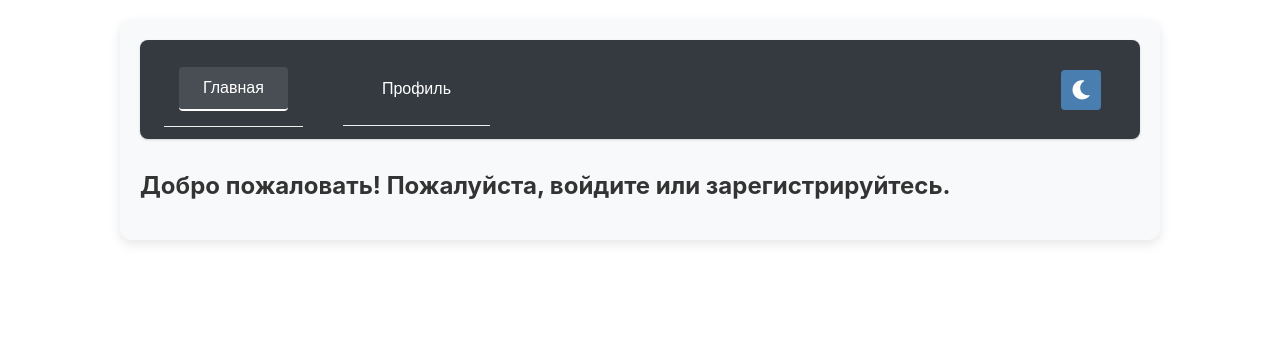
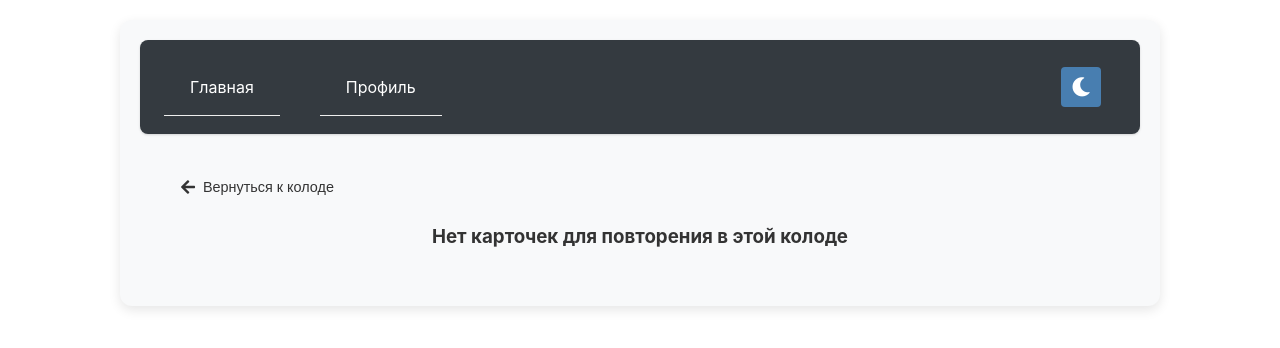
Before and after one commit to okarin2033/cardy_front, a React (Create React App) app: page /deck/1/review in a window 1280 px wide. Shown: the top 348 px of the page. Built offline with nearby package versions, Linux system fonts and the light colour scheme; no server answers.

Commit message:
Добавление React Router

```diff
--- a/src/App.css
+++ b/src/App.css
@@ -39,3 +39,15 @@
 .learn-button:hover {
   background-color: #45a049;
 }
+
+.navbar ul li a {
+  text-decoration: none;
+  color: inherit;
+  padding: 0.5rem 1rem;
+  border-radius: 4px;
+  cursor: pointer;
+}
+
+.navbar ul li a.active {
+  background-color: rgba(255, 255, 255, 0.1);
+}
--- a/src/App.js
+++ b/src/App.js
@@ -1,5 +1,6 @@
 // src/App.js
-import React, { useState, useContext } from 'react';
+import React, { useContext } from 'react';
+import { Routes, Route, useNavigate, Link, useLocation } from 'react-router-dom';
 import DeckList from './components/DeckList';
 import CardList from './components/CardList';
 import Review from './components/Review';
@@ -9,48 +10,24 @@ import { AuthContext } from './context/AuthContext';
 import { ThemeProvider, useTheme } from './context/ThemeContext';
 
 const AppContent = () => {
-  const [currentTab, setCurrentTab] = useState('home');
-  const [selectedDeckId, setSelectedDeckId] = useState(null);
-  const [isLearningMode, setIsLearningMode] = useState(false);
   const { auth } = useContext(AuthContext);
   const { isDarkMode, toggleTheme } = useTheme();
-
-  const handleSelectDeck = (deckId) => {
-    setSelectedDeckId(deckId);
-    setCurrentTab('deck');
-  };
-
-  const handleReviewDeck = (deckId) => {
-    setSelectedDeckId(deckId);
-    setIsLearningMode(false);
-    setCurrentTab('review');
-  };
-
-  const handleLearnDeck = (deckId) => {
-    setSelectedDeckId(deckId);
-    setIsLearningMode(true);
-    setCurrentTab('review');
-  };
+  const navigate = useNavigate();
+  const location = useLocation();
 
   return (
     <div className={`app-container ${isDarkMode ? 'dark-theme' : ''}`}>
       <nav className="navbar">
         <ul>
           <li>
-            <button
-              className={currentTab === 'home' ? 'active' : ''}
-              onClick={() => setCurrentTab('home')}
-            >
+            <Link to="/" className={location.pathname === '/' ? 'active' : ''}>
               Главная
-            </button>
+            </Link>
           </li>
           <li>
-            <button
-              className={currentTab === 'profile' ? 'active' : ''}
-              onClick={() => setCurrentTab('profile')}
-            >
+            <Link to="/profile" className={location.pathname === '/profile' ? 'active' : ''}>
               Профиль
-            </button>
+            </Link>
           </li>
           <li className="theme-toggle">
             <button onClick={toggleTheme}>
@@ -64,38 +41,28 @@ const AppContent = () => {
         </ul>
       </nav>
 
-      {currentTab === 'home' && auth.isAuthenticated && (
-        <DeckList
-          onSelectDeck={handleSelectDeck}
-          onReviewDeck={handleReviewDeck}
-          onLearnDeck={handleLearnDeck}
+      <Routes>
+        <Route
+          path="/"
+          element={
+            auth.isAuthenticated ? (
+              <DeckList
+                onSelectDeck={(deckId) => navigate(`/deck/${deckId}`)}
+                onReviewDeck={(deckId) => navigate(`/deck/${deckId}/review`)}
+                onLearnDeck={(deckId) => navigate(`/deck/${deckId}/learn`)}
+              />
+            ) : (
+              <div className="welcome-message">
+                <h2>Добро пожаловать! Пожалуйста, войдите или зарегистрируйтесь.</h2>
+              </div>
+            )
+          }
         />
-      )}
-      {currentTab === 'home' && !auth.isAuthenticated && (
-        <div className="welcome-message">
-          <h2>Добро пожаловать! Пожалуйста, войдите или зарегистрируйтесь.</h2>
-        </div>
-      )}
-      {currentTab === 'profile' && (
-        <Profile />
-      )}
-      {currentTab === 'deck' && selectedDeckId !== null && (
-        <div>
-          <CardList
-            deckId={selectedDeckId}
-            onStartReview={() => handleReviewDeck(selectedDeckId)}
-            onStartLearning={() => handleLearnDeck(selectedDeckId)}
-            onBack={() => setCurrentTab('home')}
-          />
-        </div>
-      )}
-      {currentTab === 'review' && selectedDeckId !== null && (
-        <Review
-          deckId={selectedDeckId}
-          isLearningMode={isLearningMode}
-          onFinish={() => setCurrentTab('deck')}
-        />
-      )}
+        <Route path="/profile" element={<Profile />} />
+        <Route path="/deck/:deckId" element={<CardList />} />
+        <Route path="/deck/:deckId/review" element={<Review />} />
+        <Route path="/deck/:deckId/learn" element={<Review />} />
+      </Routes>
     </div>
   );
 };
--- a/src/components/Review.js
+++ b/src/components/Review.js
@@ -1,10 +1,16 @@
 import React, { useState, useEffect, useContext } from 'react';
+import { useParams, useNavigate, useLocation } from 'react-router-dom';
 import axios from '../axiosConfig';
 import { AuthContext } from '../context/AuthContext';
 import '../styles/review.css';
 
-const Review = ({ deckId, isLearningMode, onFinish }) => {
+const Review = () => {
+  const { deckId } = useParams();
+  const navigate = useNavigate();
+  const location = useLocation();
+  const isLearningMode = location.pathname.includes('/learn');
   const { auth } = useContext(AuthContext);
+
   const [cardsToReview, setCardsToReview] = useState([]);
   const [currentCardIndex, setCurrentCardIndex] = useState(0);
   const [showBack, setShowBack] = useState(false);
@@ -17,63 +23,8 @@ const Review = ({ deckId, isLearningMode, onFinish }) => {
   const [isLoading, setIsLoading] = useState(true);
   const [hasData, setHasData] = useState(false);
 
-  useEffect(() => {
-    fetchCards();
-  }, [deckId, isLearningMode]);
-
-  const fetchCards = async () => {
-    setIsLoading(true);
-    setHasData(false);
-    try {
-      const mode = isLearningMode ? 'mixed' : 'review_only';
-      const response = await axios.get(`review/cards/study/${deckId}`, {
-        params: { mode },
-      });
-
-      if (response.data.length > 0) {
-        setCardsToReview(response.data);
-        setShowBack(isLearningMode);
-        setHasData(true);
-      } else {
-        onFinish();
-      }
-      setCurrentCardIndex(0);
-    } catch (error) {
-      console.error('Error fetching cards:', error);
-      setError('Ошибка при получении карточек');
-    } finally {
-      setIsLoading(false);
-    }
-  };
-
-  const handleNext = async () => {
-    const currentCard = cardsToReview[currentCardIndex];
-
-    try {
-      if (isLearningMode && currentCard.mode === 'MIXED') {
-        await axios.post('review/cards', {
-          userCardId: currentCard.cardId,
-          action: 'LEARN'
-        });
-      }
-
-      if (currentCardIndex + 1 < cardsToReview.length) {
-        setCurrentCardIndex(currentCardIndex + 1);
-        setShowBack(isLearningMode && cardsToReview[currentCardIndex + 1].mode === 'MIXED');
-        setShowHint(false);
-        setAiExplanation('');
-        setShowDictionary(false);
-      } else {
-        onFinish();
-      }
-    } catch (error) {
-      console.error('Error updating card:', error);
-      setError('Ошибка при обновлении карточки');
-    }
-  };
-
-  const toggleHint = () => {
-    setShowHint(!showHint);
+  const handleFinish = () => {
+    navigate(`/deck/${deckId}`);
   };
 
   const getAiExplanation = async () => {
@@ -146,7 +97,7 @@ const Review = ({ deckId, isLearningMode, onFinish }) => {
         setAiExplanation('');
         setShowDictionary(false);
       } else {
-        onFinish();
+        handleFinish();
       }
     } catch (error) {
       console.error('Error updating card:', error);
@@ -154,11 +105,76 @@ const Review = ({ deckId, isLearningMode, onFinish }) => {
     }
   };
 
+  const fetchCards = async () => {
+    setIsLoading(true);
+    try {
+      const mode = isLearningMode ? 'mixed' : 'review_only';
+      console.log('Fetching cards with mode:', mode);
+      const response = await axios.get(`review/cards/study/${deckId}`, {
+        params: { mode }
+      });
+      console.log('Server response:', response.data);
+
+      if (response.data.length > 0) {
+        setCardsToReview(response.data);
+        setShowBack(isLearningMode);
+        setHasData(true);
+      } else {
+        handleFinish();
+      }
+      setCurrentCardIndex(0);
+    } catch (error) {
+      console.error('Error fetching cards:', error);
+      if (error.response) {
+        console.error('Server error response:', error.response.data);
+        setError(`Ошибка при загрузке карточек: ${error.response.data.message || error.response.statusText}`);
+      } else if (error.request) {
+        console.error('No response received:', error.request);
+        setError('Ошибка: сервер не отвечает');
+      } else {
+        console.error('Error setting up request:', error.message);
+        setError(`Ошибка при загрузке карточек: ${error.message}`);
+      }
+    } finally {
+      setIsLoading(false);
+    }
+  };
+
+  const handleNext = async () => {
+    const currentCard = cardsToReview[currentCardIndex];
+
+    try {
+      if (isLearningMode && currentCard.mode === 'MIXED') {
+        await axios.post('review/cards', {
+          userCardId: currentCard.cardId,
+          action: 'LEARN'
+        });
+      }
+
+      if (currentCardIndex + 1 < cardsToReview.length) {
+        setCurrentCardIndex(currentCardIndex + 1);
+        setShowBack(isLearningMode && cardsToReview[currentCardIndex + 1].mode === 'MIXED');
+        setShowHint(false);
+        setAiExplanation('');
+        setShowDictionary(false);
+      } else {
+        handleFinish();
+      }
+    } catch (error) {
+      console.error('Error updating card:', error);
+      setError('Ошибка при обновлении карточки');
+    }
+  };
+
+  useEffect(() => {
+    fetchCards();
+  }, [deckId, isLearningMode]);
+
   if (isLoading) {
     return (
       <div className="review-container">
         <div className="review-header">
-          <button onClick={onFinish} className="review-back-button">
+          <button className="review-back-button" onClick={handleFinish}>
             <i className="fas fa-arrow-left"></i> Вернуться к колоде
           </button>
         </div>
@@ -167,11 +183,11 @@ const Review = ({ deckId, isLearningMode, onFinish }) => {
     );
   }
 
-  if (!hasData && !isLoading) {
+  if (!hasData) {
     return (
       <div className="review-container">
         <div className="review-header">
-          <button onClick={onFinish} className="review-back-button">
+          <button className="review-back-button" onClick={handleFinish}>
             <i className="fas fa-arrow-left"></i> Вернуться к колоде
           </button>
         </div>
@@ -183,7 +199,7 @@ const Review = ({ deckId, isLearningMode, onFinish }) => {
   return (
     <div className="review-container">
       <div className="review-content">
-        <button onClick={onFinish} className="review-back-button">
+        <button className="review-back-button" onClick={handleFinish}>
           <i className="fas fa-arrow-left"></i> Вернуться к колоде
         </button>
 
@@ -200,7 +216,7 @@ const Review = ({ deckId, isLearningMode, onFinish }) => {
                   <div className="review-card-back">{cardsToReview[currentCardIndex]?.back}</div>
                 </>
               ) : (
-                cardsToReview[currentCardIndex]?.front
+                <div className="review-card-front">{cardsToReview[currentCardIndex]?.front}</div>
               )}
             </div>
 
@@ -213,7 +229,7 @@ const Review = ({ deckId, isLearningMode, onFinish }) => {
                     className="review-hint-button"
                     onClick={(e) => {
                       e.stopPropagation();
-                      toggleHint();
+                      setShowHint(true);
                     }}
                   >
                     <i className="fas fa-lightbulb"></i>
@@ -248,6 +264,7 @@ const Review = ({ deckId, isLearningMode, onFinish }) => {
                   )}
                 </>
               )}
+
               {aiExplanation && (
                 <div className="review-ai-explanation-container">
                   <button
@@ -263,6 +280,7 @@ const Review = ({ deckId, isLearningMode, onFinish }) => {
                   />
                 </div>
               )}
+
               {showDictionary && (
                 <div className="review-dictionary-container">
                   <button
--- a/src/index.js
+++ b/src/index.js
@@ -1,5 +1,6 @@
 import React from 'react';
 import ReactDOM from 'react-dom/client';
+import { BrowserRouter } from 'react-router-dom';
 import './index.css';
 import App from './App';
 import { AuthProvider } from './context/AuthContext';
@@ -11,8 +12,10 @@ config.autoAddCss = false;
 const root = ReactDOM.createRoot(document.getElementById('root'));
 root.render(
   <React.StrictMode>
-    <AuthProvider>
-      <App />
-    </AuthProvider>
+    <BrowserRouter>
+      <AuthProvider>
+        <App />
+      </AuthProvider>
+    </BrowserRouter>
   </React.StrictMode>
 );
```
Also changed, not shown: src/components/CardList.js (+7 -4 lines), 1 other file (tests, documents, lock files or other folders).
